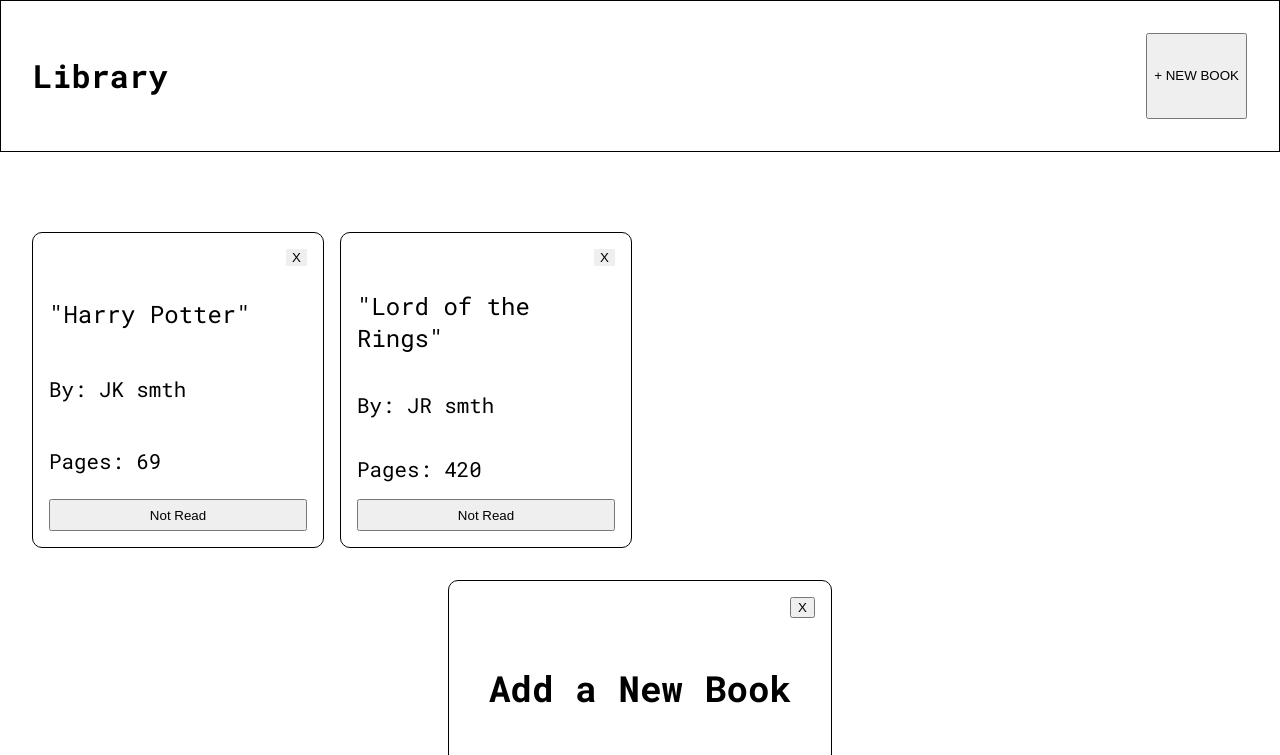
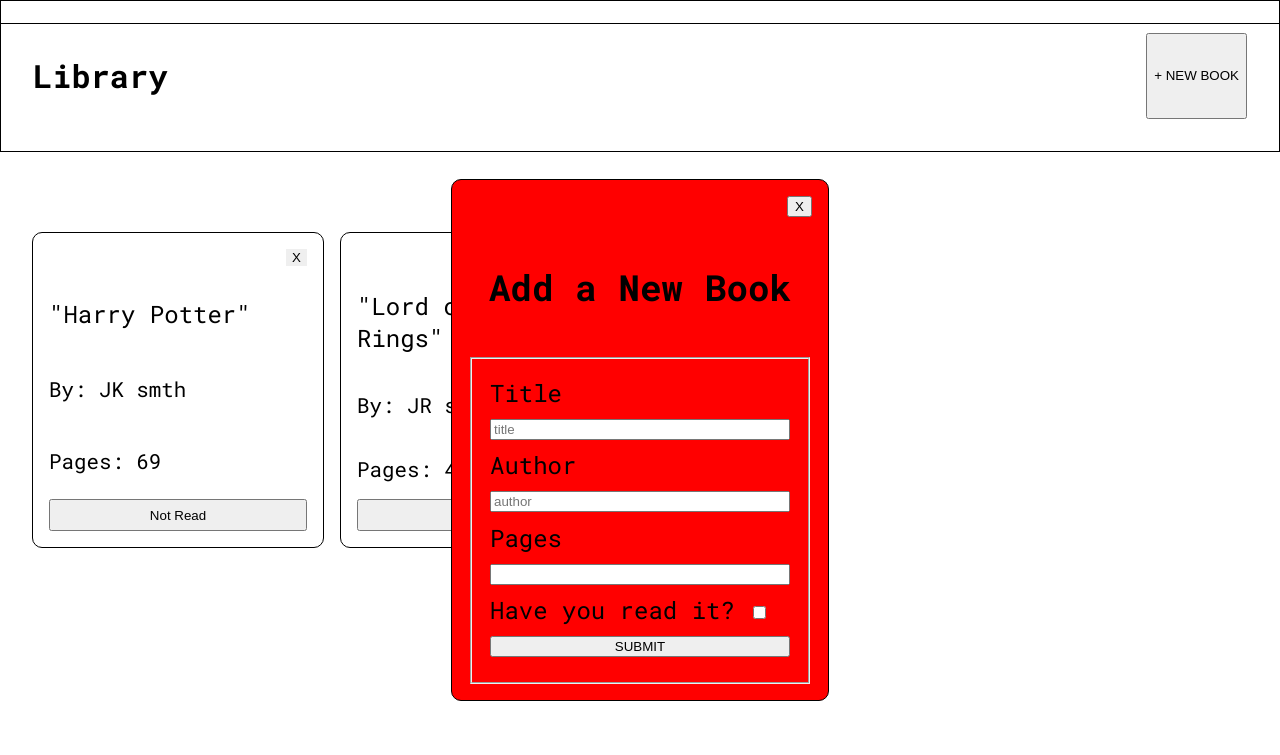
Before and after one commit to rzho17/Library, a website: page index.html in a window 1280 px wide. Both pictures are taken after a click on the button "+ NEW BOOK". Shown: the top 755 px of the page. Drawn offline with Linux system fonts and the light colour scheme.

Commit message:
Add function to close form outside of container

```diff
--- a/app.js
+++ b/app.js
@@ -3,6 +3,8 @@
 const form = document.querySelector("#form");
 const close = document.querySelector("#close");
 const submit = document.querySelector("#submit");
+const formContainer = document.querySelector(".formContainer");
+const modal = document.querySelector(".modal");
 let n = 0;
 
 const harryPotter = {
@@ -86,6 +88,27 @@
   }
 });
 
+close.addEventListener("click", (e) => {
+  formContainer.style.display = " none";
+});
+
+newBook.addEventListener("click", () => {
+  formContainer.style.display = " flex";
+});
+
+// document.addEventListener("click", (e) => {
+//   if (!e.target.contains(formContainer)) {
+//     formContainer.style.display = "none";
+//     alert("hi");
+//   }
+// });
+
+formContainer.addEventListener("click", (e) => {
+  if (e.target.className === "formContainer") {
+    formContainer.style.display = "none";
+  }
+});
+
 function Book(title, author, pages, read) {
   this.title = title;
   this.author = author;
@@ -106,6 +129,8 @@
   myLibrary.push(thisBook);
   const newThing = [myLibrary[myLibrary.length - 1]];
   addToLibrary(newThing);
+  //   form.reset();
+  //   formContainer.style.display = "none";
 });
 
 addToLibrary(myLibrary);
--- a/index.html
+++ b/index.html
@@ -19,9 +19,9 @@
       <button id="new">+ NEW BOOK</button>
     </header>
 
-    <main class="card"></main>
-
+    <div class="modal">
       <div class="formContainer">
+        <div class="test">
           <button id="close">X</button>
           <h2>Add a New Book</h2>
           <form action="" id="form">
@@ -35,7 +35,13 @@
                 required
               />
               <label for="author">Author</label>
-          <input type="text" id="author" name="author" required />
+              <input
+                type="text"
+                id="author"
+                name="author"
+                placeholder="author"
+                required
+              />
               <label for="pages">Pages</label>
               <input
                 type="number"
@@ -49,11 +55,15 @@
                 >Have you read it?
                 <input type="checkbox" id="read" name="read" />
               </label>
-
               <button type="submit" id="submit">SUBMIT</button>
             </fieldset>
           </form>
         </div>
+      </div>
+    </div>
+
+    <main class="card"></main>
+
     <script src="app.js"></script>
   </body>
 </html>
--- a/styles.css
+++ b/styles.css
@@ -16,6 +16,10 @@
   margin-bottom: 3rem;
 
   border: 1px solid;
+  position: sticky;
+  top: 0;
+
+  background-color: white;
 }
 
 .card {
@@ -81,13 +85,15 @@
 
 .formContainer {
   margin: 0 auto;
-  display: flex;
+  display: none;
   flex-direction: column;
   justify-content: center;
   align-items: center;
 
   flex: auto;
-  width: 350px;
+  /* width: 350px; */
+  width: 100vw;
+  height: 100vh;
 
   padding: 1rem;
   gap: 1rem;
@@ -96,11 +102,30 @@
   border-radius: 10px;
 
   font-size: 1.5rem;
+
+  position: fixed;
+
+  top: 55%;
+  left: 50%;
+  transform: translate(-50%, -50%);
+  background-color: rgba(246, 144, 144, 0);
 }
 /* form {
   height: 250px;
 } */
 
+.test {
+  display: flex;
+  flex-direction: column;
+  align-items: center;
+
+  padding: 1rem;
+  gap: 1rem;
+
+  background-color: red;
+  border: 1px solid;
+  border-radius: 10px;
+}
 fieldset {
   display: flex;
   flex-direction: column;
```
Lines whose indentation alone changed are shown as unchanged.
